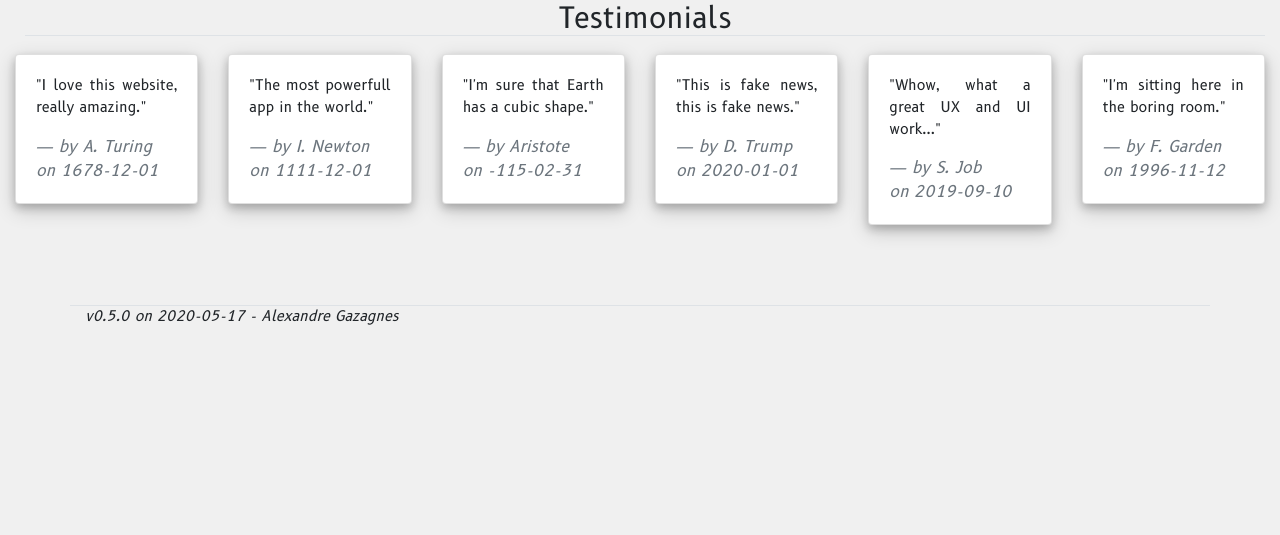
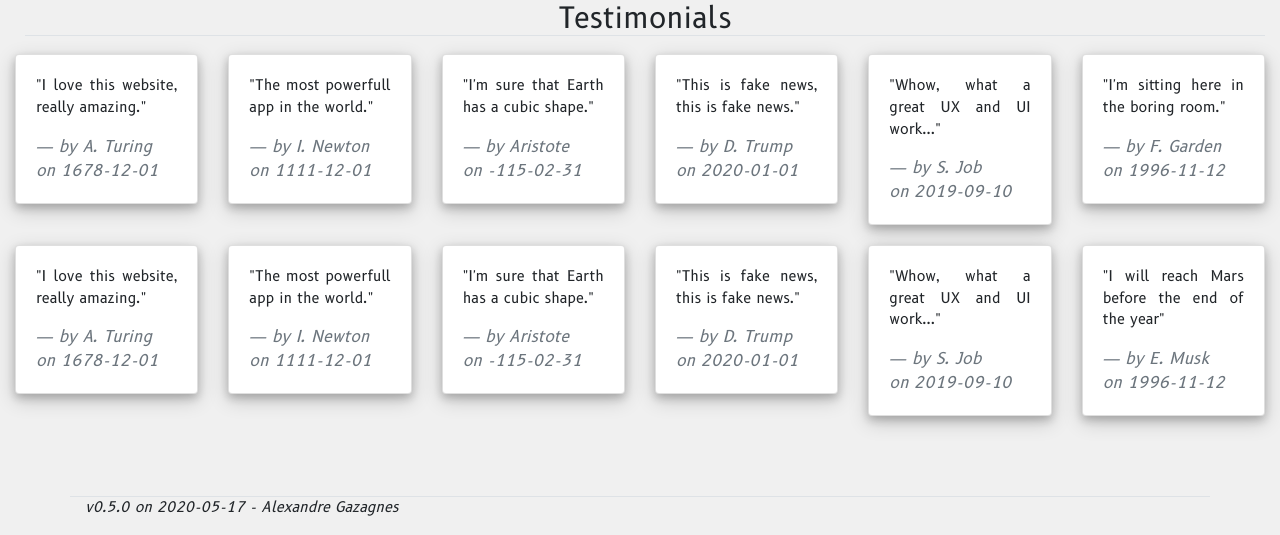
Before and after one commit to AlexandreGazagnes/theDarwinProject, a Flask app: page / in a window 1280 px wide. Shown: the part 2520-3055 px from the top of the page. Before the commit the page ends 2845 px from the top, so only its background shows below. Run offline with Flask 2, Linux system fonts and the light colour scheme; parts of the project's set-up code (start-up, migrations or seed data) failed here and were passed over; some libraries are stand-ins or nearby versions.

Commit message:
stabilze a view

```diff
--- a/app/assets/scss/base.scss
+++ b/app/assets/scss/base.scss
@@ -56,6 +56,7 @@ header {
 footer {
     margin-top: 50px;
     font-style: italic;
+    display: none;
 }
 
 // p
--- a/app/assets/scss/home.scss
+++ b/app/assets/scss/home.scss
@@ -66,6 +66,11 @@ h4 {
     text-align: center;
     font-size: 1.3rem;
     margin-bottom: 20px;
+}
+
+
+section {
+    display: none;
 }
 
 .jumbotron {
--- a/app/forms.py
+++ b/app/forms.py
@@ -17,6 +17,12 @@ from src.functs import Functs
 
 choicesFuncts = [(v["name"], v["name"]) for k, v in Functs.as_dict.items()]
 choicesObjectives = [("min", "min"), ("max", "max")]
+choicesBool = [("True", "True"), ("False", "False")]
+choicesSocial = [
+    ("Communism", "Communism"),
+    ("Neutral", "Neutral"),
+    ("Capitalism", "Capitalism"),
+]
 
 
 class InitForm(FlaskForm):
@@ -98,6 +104,23 @@ class InitForm(FlaskForm):
             NumberRange(0.01, 0.99, message="please 0.01 --> 0.99"),
         ],
     )
+
+    kill_before_reproduce = SelectField(
+        "kill before reproduce",
+        choices=choicesBool,
+        description="if True, first kill bad elements, then reporduce.",
+        default="True",
+        render_kw={"class": "form-control", "placeholder": "default : 0.25"},
+        validators=[DataRequired(message="data required"),],
+    )
+    social_system = SelectField(
+        "social system",
+        choices=choicesSocial,
+        description="% of child normal vs % of child mutant each year",
+        default="Neutral",
+        render_kw={"class": "form-control", "placeholder": "default : 0.25"},
+        validators=[DataRequired(message="data required"),],
+    )
     submit = SubmitField("Go", render_kw={"class": "btn btn-primary form-control"},)
 
     # def validate_interval(form):
--- a/app/static/css/base.css
+++ b/app/static/css/base.css
@@ -13,7 +13,8 @@ header {
 
 footer {
   margin-top: 50px;
-  font-style: italic; }
+  font-style: italic;
+  display: none; }
 
 p {
   font-size: 0.9rem;
--- a/app/static/css/home.css
+++ b/app/static/css/home.css
@@ -20,6 +20,9 @@ h4 {
   text-align: center;
   font-size: 1.3rem;
   margin-bottom: 20px; }
+
+section {
+  display: none; }
 
 .jumbotron {
   margin-bottom: 0px;
--- a/app/templates/home2.html
+++ b/app/templates/home2.html
@@ -56,7 +56,7 @@
                     <div class="card-body ">
                         <h4 class="card-title text-center" id="btnGo0Title-{{ id }}">{{ title }}</h4>
                         <p class="card-text" id="btnGo0Descr-{{ id }}"> {{ descr }}</p>
-                        <button class="btn btn-primary form-control" onclick="toogleInitView('{{ text }}')"
+                        <button class="btn btn-primary form-control" onclick="fromLandingToInitView('{{ text }}')"
                             id="btnGo0Text-{{ id }}">{{ text }}</button>
                     </div>
                 </div>
@@ -116,7 +116,7 @@
                     <div class="card-body ">
                         <h4 class="card-title text-center" id="btnGo1Title-{{ id }}">{{ title }}</h4>
                         <p class="card-text" id="btnGo1Descr-{{ id }}"> {{ descr }}</p>
-                        <button class="btn btn-primary form-control" onclick="toogleInitView('{{ text }}')"
+                        <button class="btn btn-primary form-control" onclick="fromLandingToInitView('{{ text }}')"
                             id="btnGo1Text-{{ id }}">{{ text }}</button>
                     </div>
                 </div>
@@ -139,7 +139,13 @@
                 ("2","I'm sure that Earth has a cubic shape.", "Aristote","-115-02-31")   ,
                 ("3","This is fake news, this is fake news.", "D. Trump","2020-01-01"),
                 ("4", "Whow, what a great UX and UI work...", "S. Job","2019-09-10"),
-                ("5","I'm sitting here in the boring room.", "F. Garden", "1996-11-12"), ] %}
+                ("5","I'm sitting here in the boring room.", "F. Garden", "1996-11-12"),
+                ("6", "I love this website, really amazing.", "A. Turing","1678-12-01"),
+                ("7", "The most powerfull app in the world.", "I. Newton","1111-12-01"),
+                ("8","I'm sure that Earth has a cubic shape.", "Aristote","-115-02-31") ,
+                ("9","This is fake news, this is fake news.", "D. Trump","2020-01-01"),
+                ("10", "Whow, what a great UX and UI work...", "S. Job","2019-09-10"),
+                ("11","I will reach Mars before the end of the year", "E. Musk", "1996-11-12"), ] %}
             <div class="col-sm-2">
                 <div class="card">
                     <div class="card-body ">
@@ -161,17 +167,20 @@
 
 <!-- init section  -->
 <section class="container" id="init-cont">
-    <div class="row">
+    <!-- <div class="row">
         <div class="col">
             <h2 class="border-bottom text-center"> Init </h2>
         </div>
-    </div>
+    </div> -->
     <div class="row">
         <div class="col">
             <div class="card">
                 <form>
                     <!-- funct -->
-                    <div style="padding-top: 5px;" class="form-group">{{ initForm.funct.label }} {{ initForm.funct }}
+                    <div class="row">
+                        <div class="col-sm-8">
+                            <div style="padding-top: 5px;" class="form-group">{{ initForm.funct.label }}
+                                {{ initForm.funct }}
                                 <small>{{ initForm.funct.description }} </small>
                                 {% if initForm.funct.errors %}
                                 <ul class="errors">
@@ -193,10 +202,11 @@
                                     </table>
                                 </div>
                             </div>
+                        </div>
                         <div class="col-sm-4">
                             <img id="functSrcImg" src="" width="100%" height="200" alt="short visual of the function">
                         </div>
-
+                    </div>
                     <!-- objective -->
                     <div class="form-group">{{ initForm.objective.label }}
                         {{ initForm.objective }}<small>{{ initForm.objective.description }}</small>
@@ -238,7 +248,6 @@
                             </div>
                         </div>
                     </div>
-
 
                     <!-- SEED PARENTS AND KILL RATE  -->
                     <div class="form-row">
@@ -299,32 +308,61 @@
                             </div>
                         </div>
                     </div>
+
+                    <!-- kill_before_reproduce AND CHILD NUMB -->
+                    <div class="form-row">
+                        <div class="col">
+                            <!-- kill_before_reproduce -->
+                            <div class="form-group">{{ initForm.kill_before_reproduce.label }}
+                                {{ initForm.kill_before_reproduce }}<small>{{ initForm.kill_before_reproduce.description }}</small>
+                                {% if initForm.kill_before_reproduce.errors %}
+                                <ul class="errors">
+                                    {% for error in initForm.kill_before_reproduce.errors %}
+                                    <li class="invalid-feedback">{{ error }}</li>
+                                    {% endfor %}
+                                </ul>
+                                {% endif %}
+                            </div>
+                        </div>
+                        <!-- social_system -->
+                        <div class="col">
+                            <div class="form-group">{{ initForm.social_system.label }}
+                                {{ initForm.social_system }}<small>{{ initForm.social_system.description }}</small>
+                                {% if initForm.social_system.errors %}
+                                <ul class="errors">
+                                    {% for error in initForm.social_system.errors %}
+                                    <li class="invalid-feedback">{{ error }}</li>
+                                    {% endfor %}
+                                </ul>
+                                {% endif %}
+                            </div>
+                        </div>
+                    </div>
                     <!-- buttons -->
                     <div class="form-row">
                         <div class="col">
                             {{ initForm.submit }}
                         </div>
                         <div class="col">
-                            <button onclick="location.reload()" class="btn btn-danger form-control">Back</button>
+                            <button onclick="fromInitToLandingView()" class="btn btn-danger form-control">Back</button>
                         </div>
                     </div>
-
                 </form>
             </div>
         </div>
     </div>
+    <button onclick="fromInitToRunView()">
+        Go</button>
 </section>
-
-
 
 
 <!-- state section -->
 <section class="container" id="state-cont">
-    <div class="row">
+    <!-- <div class="row">
         <div class="col">
             <h2 class="border-bottom text-center"> State</h2>
         </div>
-    </div>
+    </div> -->
     <div class="row">
         <div class="col-sm-6 " id="staticState">
             <div class="card align-self-stretch">
@@ -405,29 +443,13 @@
 </section>
 
 
-<!-- action  section  -->
-<section class="container" id="action-cont">
-    <div class="row">
-        <div class="col">
-            <h2 class="border-bottom text-center"> Action </h2>
-        </div>
-    </div>
-    <div class="row">
-        <div class="card">
-            <div class="col">
-                kfirorioe
-            </div>
-        </div>
-</section>
-
-
 <!-- graph section  -->
 <section class="container" id="graph-cont">
-    <div class="row">
+    <!-- <div class="row">
         <div class="col">
             <h2 class="border-bottom text-center"> Visualize </h2>
         </div>
-    </div>
+    </div> -->
     <div class="row">
         {% for k in [0, 1, 2, 3] %}
         <div class="col-sm-6">
@@ -437,6 +459,24 @@
             </div>
         </div>
         {% endfor %}
+    </div>
+</section>
+
+
+<!-- action  section  -->
+<section class="container" id="action-cont">
+    <!-- <div class="row">
+        <div class="col">
+            <h2 class="border-bottom text-center"> Action </h2>
+        </div>
+    </div> -->
+    <div class="row">
+        <div class="card">
+            <div class="col">
+                <button onclick="fromRunToInitView()">
+                    back
+                </button>
+            </div>
         </div>
 </section>
 
@@ -458,10 +498,10 @@ for future version -->
 <!-- <script src="https://polyfill.io/v3/polyfill.min.js?features=es6"></script>
 <script id="MathJax-script" async src="https://cdn.jsdelivr.net/npm/mathjax@3/es5/tex-mml-chtml.js"></script> -->
 
+
 <!-- FOR FUTURE VERSION
 <section class="container-fluid" id="app">
     <div class="row">
-
         <div class="col-sm-4">
             <div>
                 static state
@@ -490,7 +530,6 @@ for future version -->
             </div>
         </div>
     </div>
-
 </section> -->
 
 
```
Also changed, not shown: app/static/js/front.js (+42 -19 lines). Lines whose indentation alone changed are shown as unchanged.
